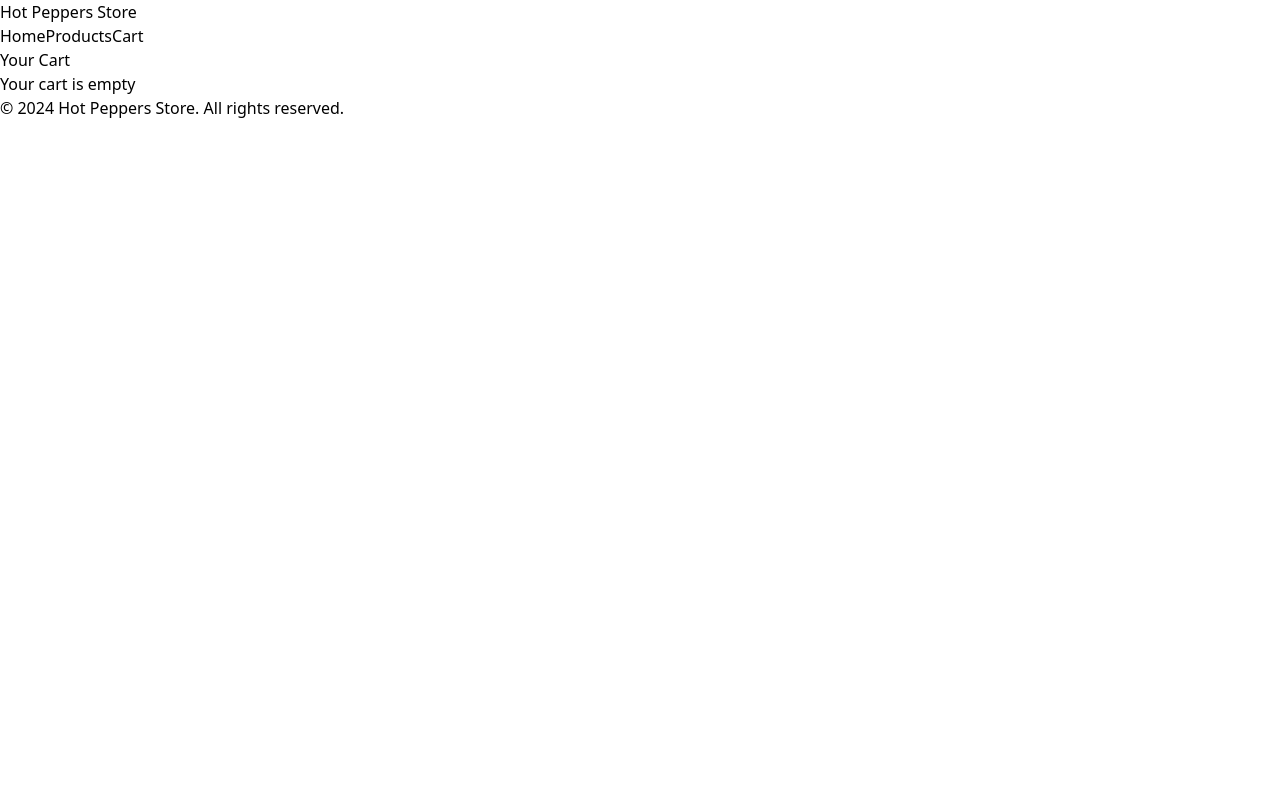
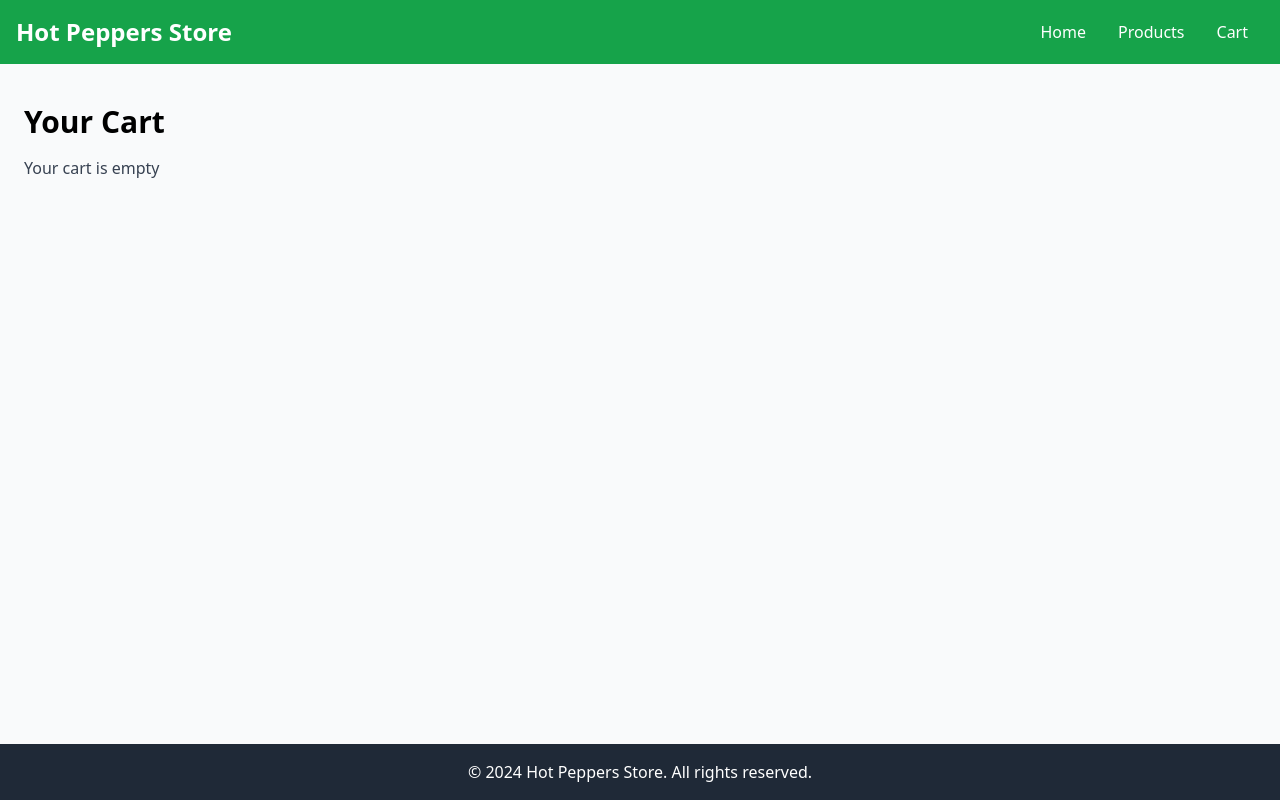
Before and after one commit to zarnescurazvan98/hot-peppers-store, a Vue app: page /cart in a window 1280 px wide. Built offline with nearby package versions, Linux system fonts and the light colour scheme.

Commit message:
Add to cart works

```diff
--- /dev/null
+++ b/postcss.config.js
@@ -0,0 +1,6 @@
+module.exports = {
+  plugins: {
+    tailwindcss: {},
+    autoprefixer: {},
+  },
+}
--- a/src/App.vue
+++ b/src/App.vue
@@ -1,7 +1,7 @@
 <template>
   <div id="app" class="flex flex-col min-h-screen bg-gray-50">
-    <header class="bg-green-600 text-white fixed top-0 left-0 right-0 z-10">
-      <div class="container mx-auto px-4 py-4 flex justify-between items-center">
+    <header class="bg-green-600 text-white fixed top-0 left-0 right-0 z-10 h-16 flex items-center">
+      <div class="container mx-auto px-4 flex justify-between items-center">
         <h1 class="text-2xl font-bold">Hot Peppers Store</h1>
         <nav>
           <router-link to="/" class="px-4 py-2 hover:bg-green-500 rounded transition">Home</router-link>
@@ -10,9 +10,12 @@
         </nav>
       </div>
     </header>
-    <main class="flex-grow container mx-auto px-4 pt-20">
+
+    <!-- Scrollable main content area -->
+    <main class="flex-grow overflow-y-auto pt-20 pb-16">
       <router-view></router-view>
     </main>
+
     <footer class="bg-gray-800 text-white py-4 fixed bottom-0 left-0 right-0">
       <div class="container mx-auto text-center">
         <p>&copy; 2024 Hot Peppers Store. All rights reserved.</p>
@@ -28,5 +31,8 @@ export default {
 </script>
 
 <style>
-/* You can add additional styles here if needed */
+/* Additional global styling for the body to remove default margins */
+body {
+  margin: 0;
+}
 </style>
--- a/src/components/ProductCard.vue
+++ b/src/components/ProductCard.vue
@@ -21,7 +21,7 @@ export default {
   },
   methods: {
     addToCart() {
-      // Logic to add to cart
+      this.$store.dispatch('addProduct', this.product);  // Dispatch the addProduct action to the Vuex store
       console.log(`Added ${this.product.name} to cart!`);
     },
   },
--- a/src/store/modules/cart.js
+++ b/src/store/modules/cart.js
@@ -4,7 +4,12 @@ export default {
     },
     mutations: {
         ADD_TO_CART(state, product) {
-            state.items.push(product);
+            const existingProduct = state.items.find(item => item.id === product.id);
+            if (existingProduct) {
+                existingProduct.quantity += 1;  // Increment quantity if product already exists in the cart
+            } else {
+                state.items.push({ ...product, quantity: 1 });  // Add new product with quantity 1
+            }
         },
         REMOVE_FROM_CART(state, productId) {
             state.items = state.items.filter(item => item.id !== productId);
@@ -21,6 +26,6 @@ export default {
     getters: {
         cartItems: state => state.items,
         cartTotal: state =>
-            state.items.reduce((total, product) => total + product.price, 0),
+            state.items.reduce((total, product) => total + product.price * product.quantity, 0),
     },
 };
--- a/src/views/ShoppingCart.vue
+++ b/src/views/ShoppingCart.vue
@@ -1,16 +1,20 @@
 <template>
-  <div class="cart-page">
-    <h1>Your Cart</h1>
+  <div class="cart-page p-6">
+    <h1 class="text-3xl font-bold mb-4">Your Cart</h1>
     <div v-if="cartItems.length > 0">
-      <div v-for="item in cartItems" :key="item.id">
-        <h2>{{ item.name }}</h2>
-        <p>Price: ${{ item.price.toFixed(2) }}</p>
-        <button @click="removeFromCart(item.id)">Remove</button>
+      <div v-for="item in cartItems" :key="item.id" class="border-b py-4">
+        <h2 class="text-lg font-bold">{{ item.name }} (x{{ item.quantity }})</h2>
+        <p class="text-gray-700">Price: ${{ (item.price * item.quantity).toFixed(2) }}</p>
+        <button @click="removeFromCart(item.id)" class="bg-red-500 text-white py-1 px-4 mt-2 rounded hover:bg-red-600 transition">
+          Remove
+        </button>
       </div>
-      <h3>Total: ${{ cartTotal.toFixed(2) }}</h3>
-      <button>Proceed to Checkout</button>
+      <h3 class="text-xl font-bold mt-6">Total: ${{ cartTotal.toFixed(2) }}</h3>
+      <button class="mt-4 w-full bg-green-500 text-white py-2 rounded hover:bg-green-600 transition">
+        Proceed to Checkout
+      </button>
     </div>
-    <p v-else>Your cart is empty</p>
+    <p v-else class="text-gray-700">Your cart is empty</p>
   </div>
 </template>
 
@@ -33,6 +37,6 @@ export default {
 };
 </script>
 
-<style>
-/* Add your styling here */
+<style scoped>
+/* Add styles if needed */
 </style>
--- /dev/null
+++ b/tailwind.config.js
@@ -0,0 +1,10 @@
+module.exports = {
+  content: [
+    "./index.html",
+    "./src/**/*.{vue,js,ts,jsx,tsx}",
+  ],
+  theme: {
+    extend: {},
+  },
+  plugins: [],
+};
```
